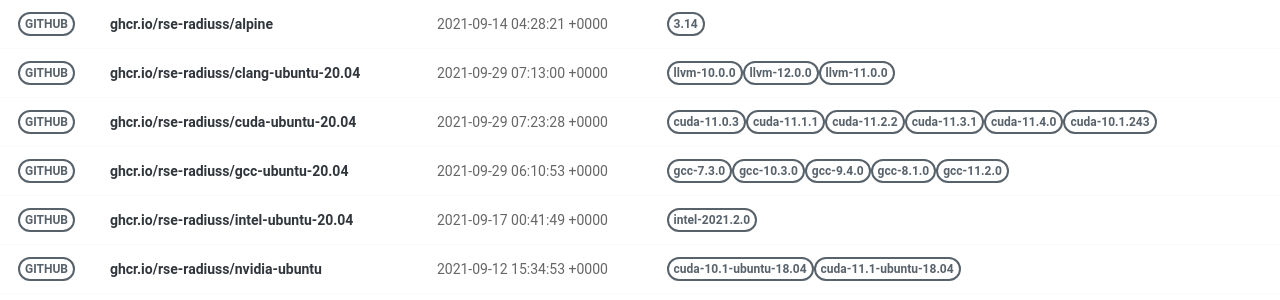
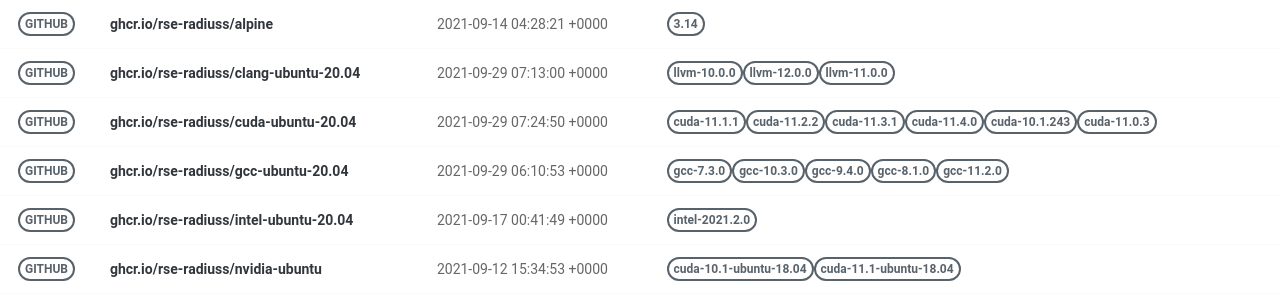
Before and after one commit to rse-ops/docker-images, a Jekyll site: the page built from pages/index.md, in a window 1280 px wide. Shown: the part 130-430 px from the top of the page. Built offline with Jekyll 4.4.1, drawn with Linux system fonts in a browser that asks for light colours; nearby versions of some CDN libraries.

Commit message:
Automated push to update library 2021-09-29

```diff
--- a/_library/ghcr.io-rse-radiuss-cuda-ubuntu-20.04.md
+++ b/_library/ghcr.io-rse-radiuss-cuda-ubuntu-20.04.md
@@ -1,14 +1,11 @@
 ---
 layout: container
 name: ghcr.io/rse-radiuss/cuda-ubuntu-20.04
-updated_at: 2021-09-29 07:23:28.878681
+updated_at: 2021-09-29 07:24:50.661922
 
 
 container_url: https://github.com/orgs/rse-radiuss/packages/container/package/cuda-ubuntu-20.04
 versions:
- - tag: cuda-11.0.3
-   dockerfile: https://github.com/rse-radiuss/docker-images/blob/main/ubuntu/cuda/Dockerfile
-   manifest: https://crane.ggcr.dev/manifest/ghcr.io/rse-radiuss/cuda-ubuntu-20.04:cuda-11.0.3
  - tag: cuda-11.1.1
    dockerfile: https://github.com/rse-radiuss/docker-images/blob/main/ubuntu/cuda/Dockerfile
    manifest: https://crane.ggcr.dev/manifest/ghcr.io/rse-radiuss/cuda-ubuntu-20.04:cuda-11.1.1
```
Also changed, not shown: other parts of _library/ghcr.io-rse-radiuss-cuda-ubuntu-20.04.md (+3 -0 lines).
